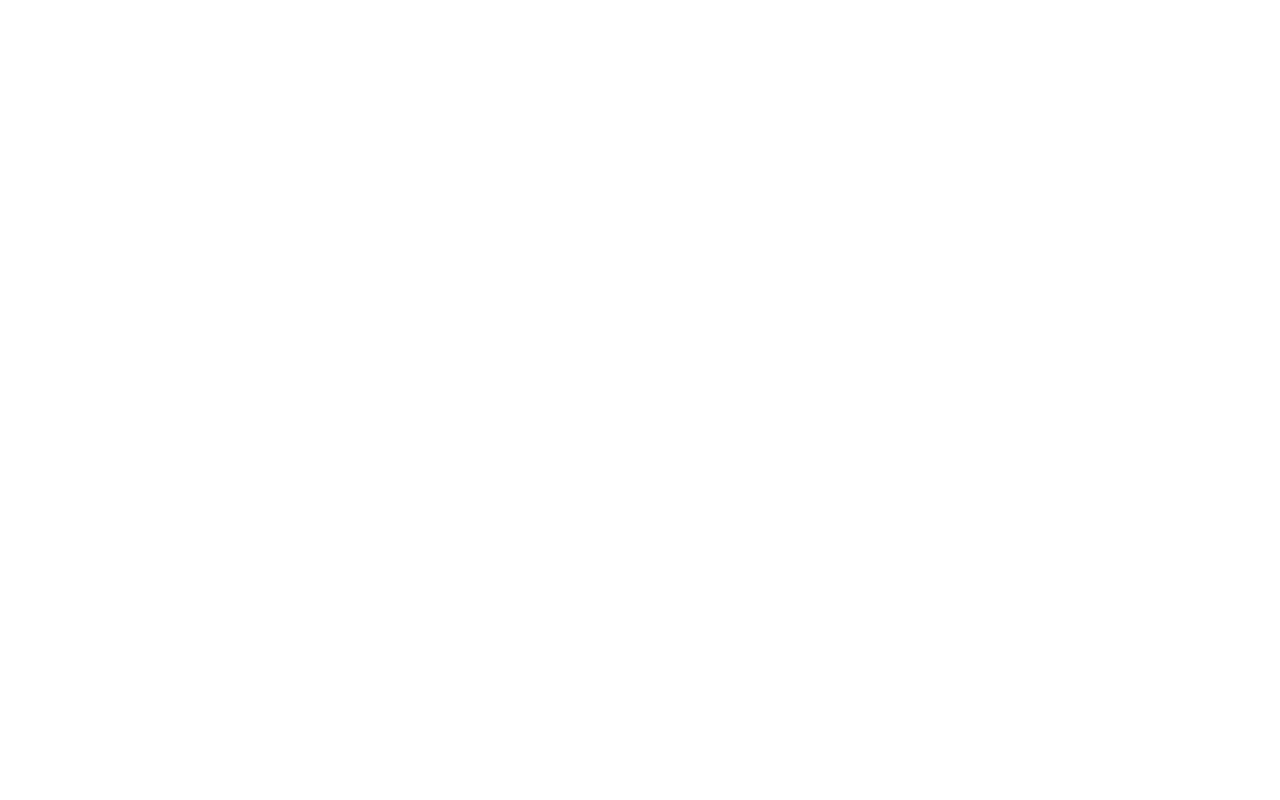
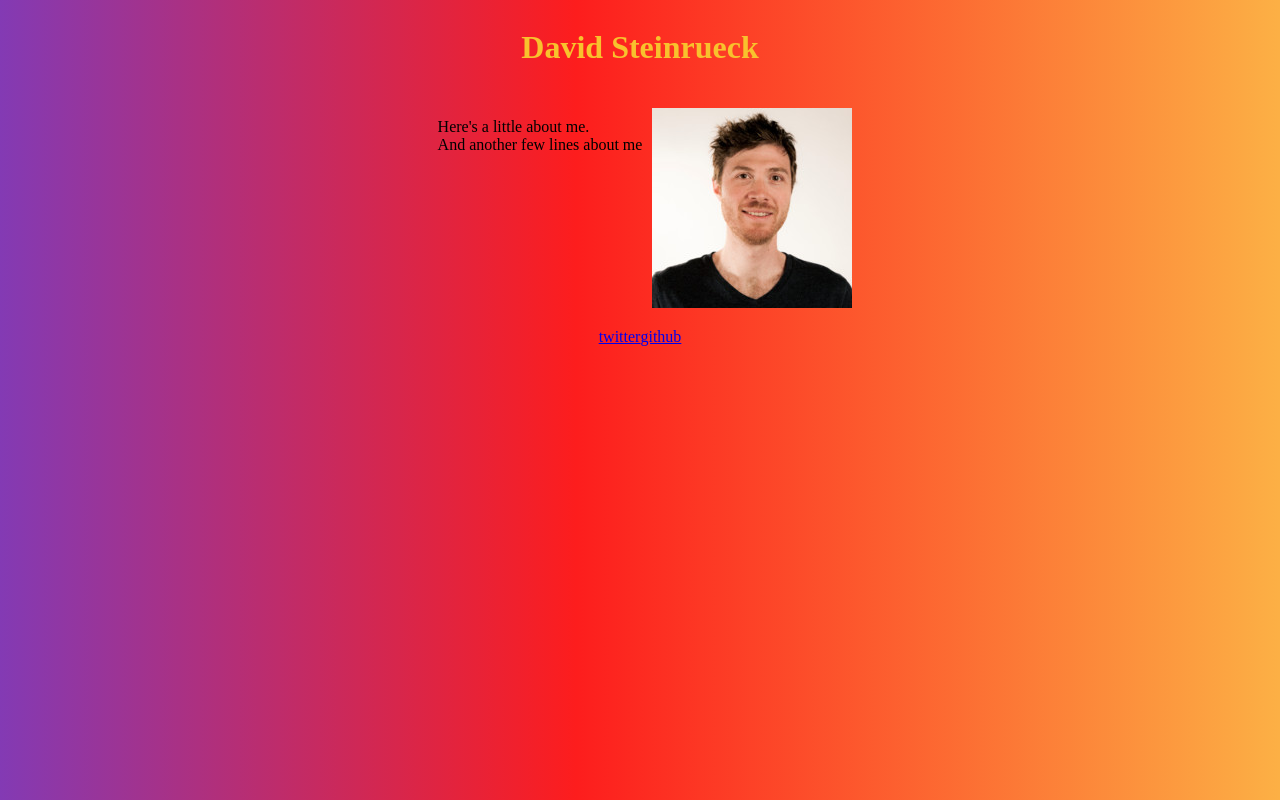
Before and after one commit to xelva/bioPage, a plain HTML site: page index.html in a window 1280 px wide. Drawn offline with Linux system fonts and the light colour scheme.

Commit message:
adding init content

```diff
--- a/index.html
+++ b/index.html
@@ -8,6 +8,20 @@
     <link rel="stylesheet" type="text/css" href="style.css">
 </head>
 <body>
-
+    <div id="headerContainer">
+        <h1 class="headerName">David Steinrueck</h1>
+    </div>
+    <div id="textContainer">
+        <p class="bio">
+            Here's a little about me.
+        <br>
+            And another few lines about me
+        </p>
+        <img class="headshot" src="images/david.jpeg" alt="david" height: 200px>
+    </div>
+    <div id="socialLinks">
+        <a href="https://twitter.com/DavidSteinrueck" alt="david">twitter</a>
+        <a href="https://github.com/xelva" alt="davidGithub">github</a>
+    </div>
 </body>
 </html>
--- a/style.css
+++ b/style.css
@@ -0,0 +1,29 @@
+body {
+    background: rgb(131,58,180);
+background: linear-gradient(90deg, rgba(131,58,180,1) 0%, rgba(253,29,29,1) 45%, rgba(252,176,69,1) 100%);
+}
+
+#headerContainer {
+    display: flex;
+    justify-content: center;
+    margin-bottom: 20px;
+}
+
+.headerName {
+    color: rgb(248, 194, 45);
+}
+
+#textContainer {
+    display: flex;
+    justify-content: center;
+}
+
+.bio {
+    margin: 10px;
+}
+
+#socialLinks {
+    display: flex;
+    justify-content: center;
+    margin-top: 20px;
+}
```
Also changed, not shown: images/david.jpeg (added), 2 other files.
